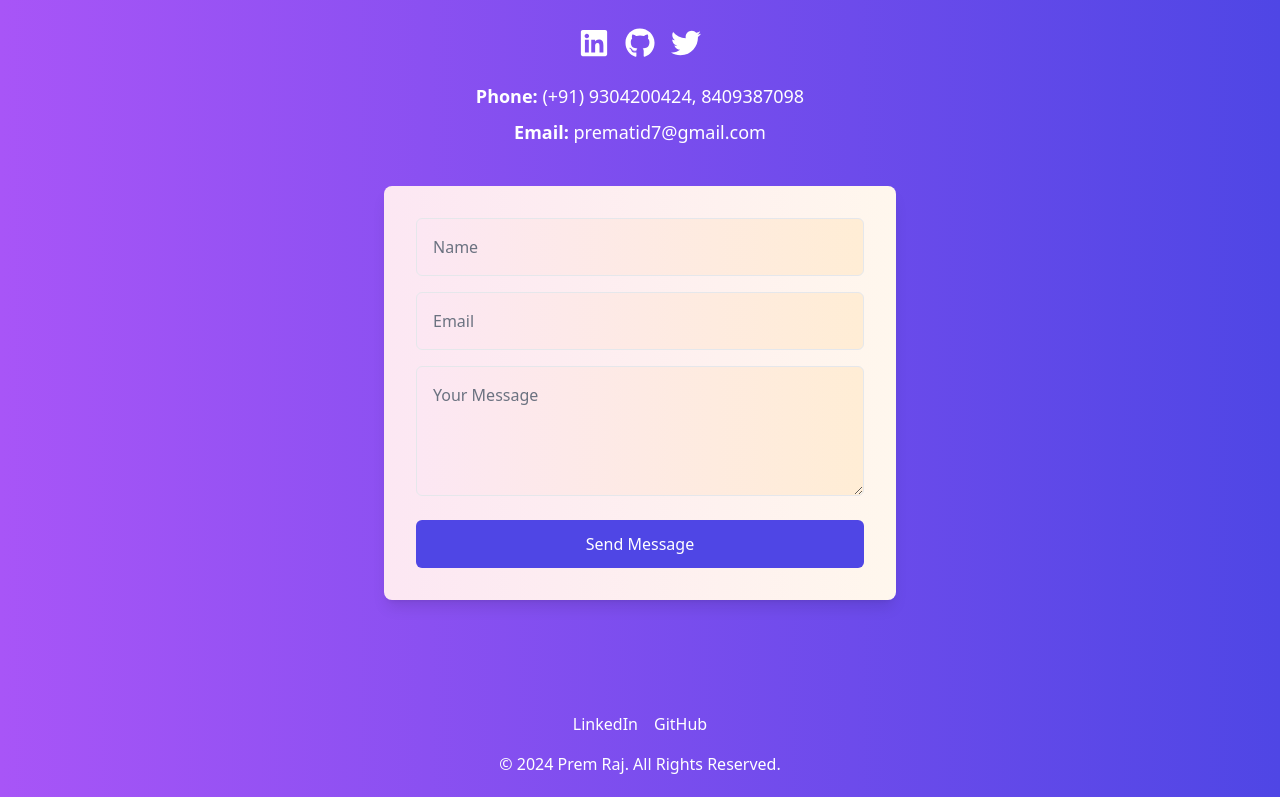
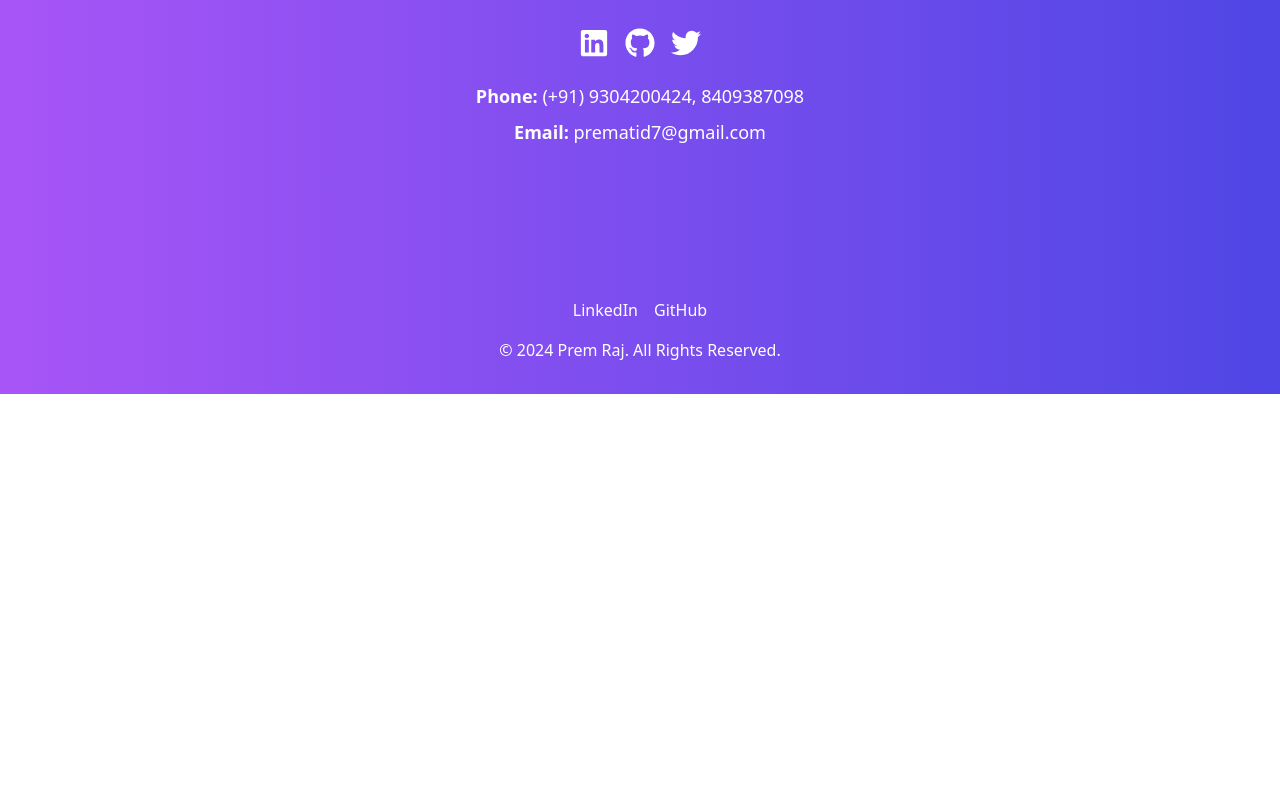
Before and after one commit to prematid/prematid.github.io, a React (Vite) app: page / in a window 1280 px wide. Shown: the part 1856-2653 px from the top of the page. After the commit the page ends 2250 px from the top, so only its background shows below. Built offline with nearby package versions, Linux system fonts and the light colour scheme.

Commit message:
Refactor Contact component: comment out loading state and form submission logic

```diff
--- a/src/components/Contact.jsx
+++ b/src/components/Contact.jsx
@@ -1,5 +1,5 @@
 // src/components/Contact.jsx
-import { useState, useCallback } from 'react';
+import { useCallback } from 'react';
 import { motion } from 'framer-motion';
 import Particles from '@tsparticles/react';
 import { loadSlim } from '@tsparticles/slim';
@@ -37,16 +37,16 @@ const particleOptions = {
 };
 
 const Contact = () => {
-    const [loading, setLoading] = useState(false);
+    // const [loading, setLoading] = useState(false);
 
-    const handleSubmit = (e) => {
-        e.preventDefault();
-        setLoading(true);
-        setTimeout(() => {
-            setLoading(false);
-            alert('Message Sent!');
-        }, 2000);
-    };
+    // const handleSubmit = (e) => {
+    //     e.preventDefault();
+    //     setLoading(true);
+    //     setTimeout(() => {
+    //         setLoading(false);
+    //         alert('Message Sent!');
+    //     }, 2000);
+    // };
 
     const particlesInit = useCallback(async (engine) => {
         console.log("Particles Engine Init");
@@ -102,7 +102,7 @@ const Contact = () => {
                     </p>
                 </div>
 
-                <form
+                {/* <form
                     onSubmit={handleSubmit}
                     className="flex flex-col items-center bg-gradient-to-r from-pink-100 to-orange-50 p-8 rounded-lg shadow-lg w-full max-w-lg mx-auto"
                 >
@@ -162,7 +162,7 @@ const Contact = () => {
                             "Send Message"
                         )}
                     </motion.button>
-                </form>
+                </form> */}
             </motion.div>
         </section>
     );
```
